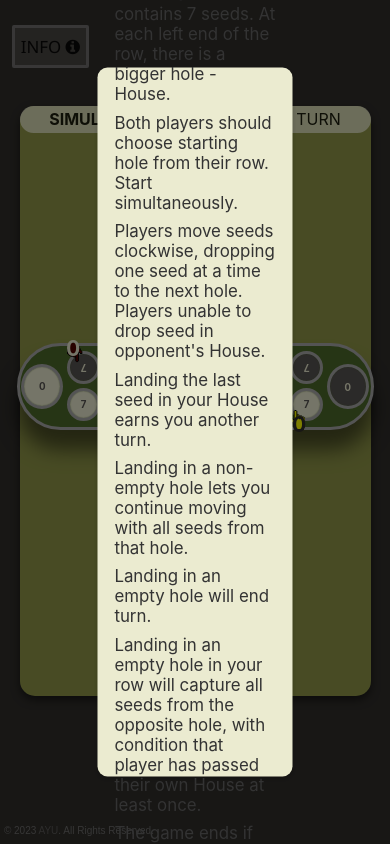
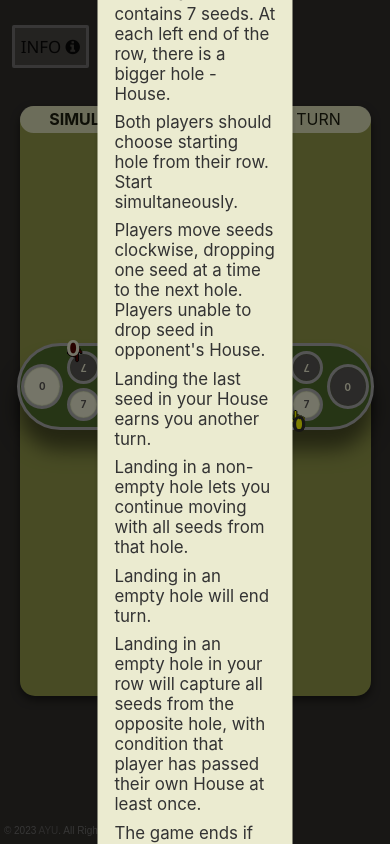
Before and after one commit to ubAI6689/congkak-react, a React (Create React App) app: page / in a window 390 px wide. Both pictures are taken after a click on the button "INFO". Shown: the top 844 px of the page. Built offline with nearby package versions, Linux system fonts and the light colour scheme.

Commit message:
Adjust modal size

```diff
--- a/src/components/InfoModal.css
+++ b/src/components/InfoModal.css
@@ -60,7 +60,7 @@
 /* Adjust for mobile devices as needed */
 @media only screen and (max-width: 768px) {
     .modal-content {
-      max-width: 80vw;
-      max-height: 80vh;
+      max-width: 100vw;
+      max-height: 100vh;
     }
   }
```
